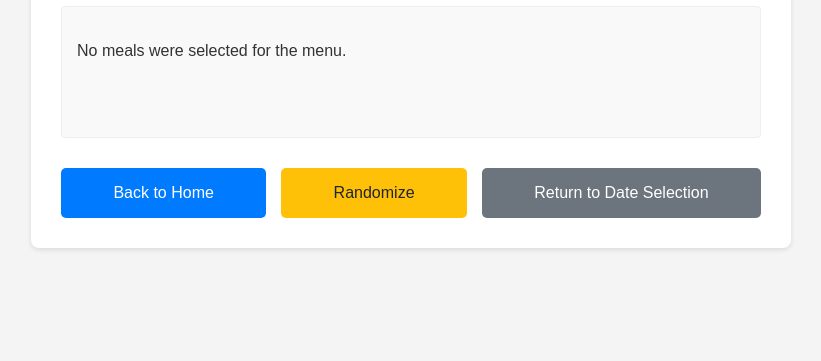
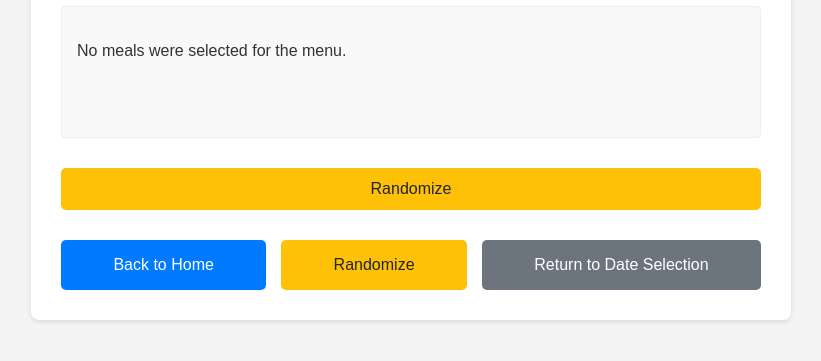
Before and after one commit to glendleISU/MenuPlanner, a plain HTML site: page GeneratedMenu.html in a window 1280 px wide. Shown: the part 115-476 px from the top of the page, without its empty margins (229-1050 px from the left). Drawn offline with Linux system fonts and the light colour scheme.

```diff
--- a/GeneratedMenu.html
+++ b/GeneratedMenu.html
@@ -154,6 +154,10 @@
          <div id="loading-message">Loading recipes to generate menu...</div>
         <div id="generated-menu-output">
             </div>
+
+        <div class="button-container">
+            <button id="randomize-button">Randomize</button>
+        </div>
 
         <div class="button-container">
             <a href="index.html">Back to Home</a>
```
